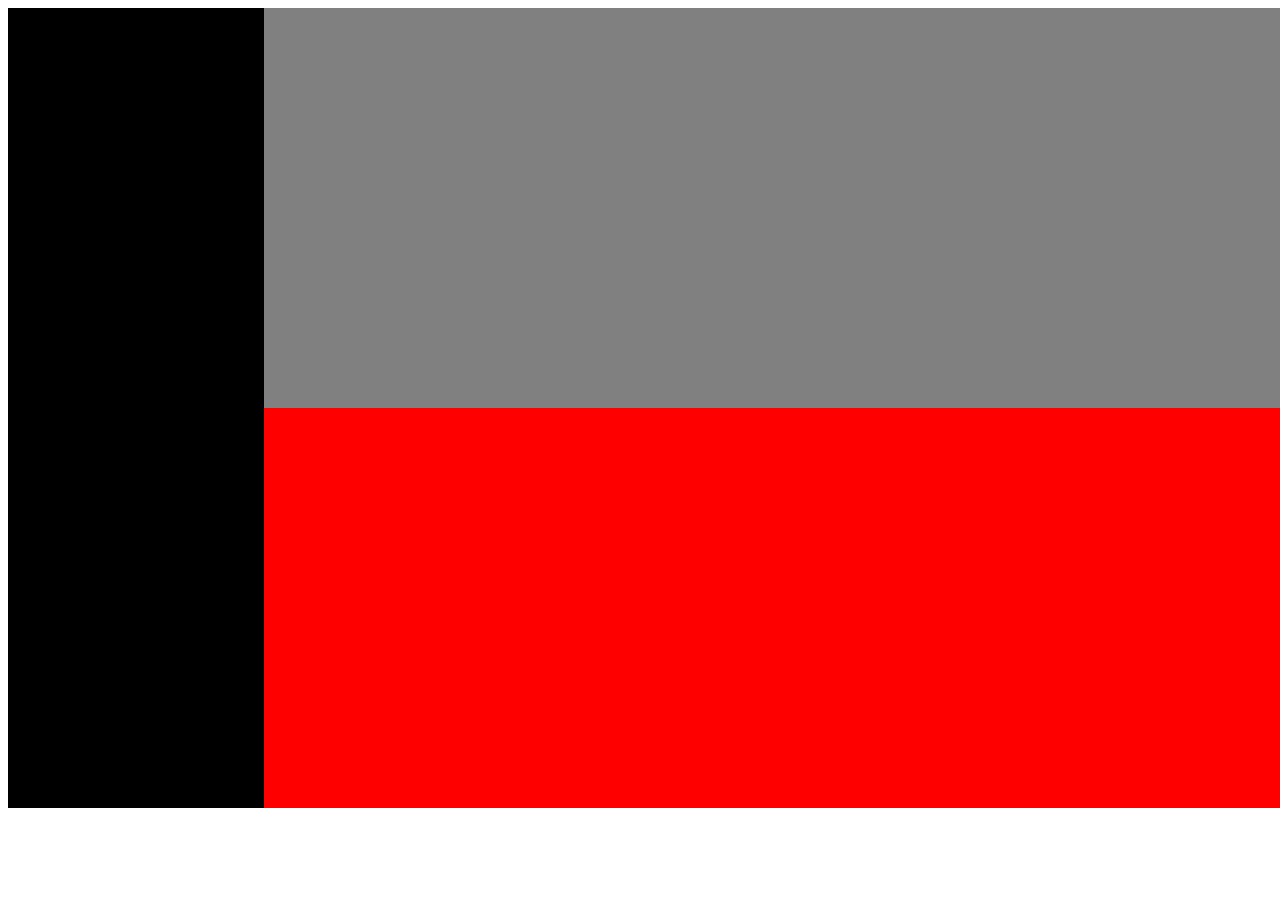
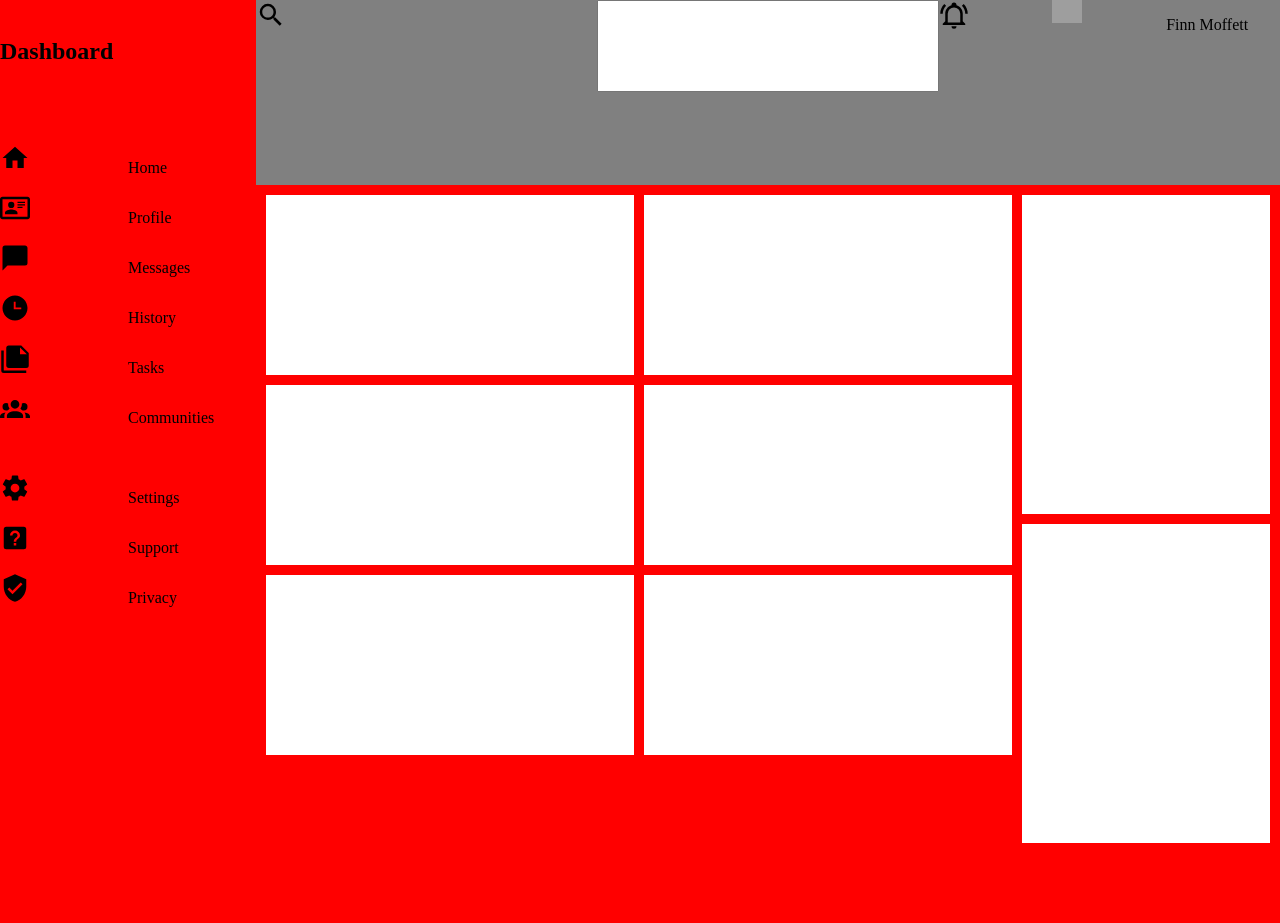
Before and after one commit to thecodingrunner/admin-dashboard, a plain HTML site: page index.html in a window 1280 px wide. Before the commit the page ends 808 px from the top, so only its background shows below. Drawn offline with Linux system fonts and the light colour scheme; grey boxes are pictures that could not be loaded.

Commit message:
Add features such as logos to the page
Added features such as logos and text to the page. Added the child
grids for each area. Adjusted relative sizes of grids.

```diff
--- a/index.html
+++ b/index.html
@@ -7,8 +7,87 @@
   <link rel="stylesheet" href="style.css">
 </head>
 <body>
-  <div class="sidebar"></div>
-  <div class="header"></div>
-  <div class="main"></div>
+  <div class="sidebar">
+    <div class="side1">
+      <img src="" alt="">
+      <h2>Dashboard</h2>
+    </div>
+    <div class="side2">
+      <ul>
+        <li>
+          <img src="Images/home.svg" alt="home">
+          <p>Home</p>
+        </li>
+        <li>
+          <img src="Images/card-account-details-outline.svg" alt="profile">
+          <p>Profile</p>
+        </li>
+        <li>
+          <img src="Images/message.svg" alt="messages">
+          <p>Messages</p>
+        </li>
+        <li>
+          <img src="Images/clock-time-three.svg" alt="history">
+          <p>History</p>
+        </li>
+        <li>
+          <img src="Images/note-multiple.svg" alt="tasks">
+          <p>Tasks</p>
+        </li>
+        <li>
+          <img src="Images/account-group.svg" alt="communities">
+          <p>Communities</p>
+        </li>
+      </ul>
+    </div>
+    <div class="side3">
+      <ul>
+        <li>
+          <img src="Images/cog.svg" alt="settings">
+          <p>Settings</p>
+        </li>
+        <li>
+          <img src="Images/help-box.svg" alt="support">
+          <p>Support</p>
+        </li>
+        <li>
+          <img src="Images/shield-check.svg" alt="privacy">
+          <p>Privacy</p>
+        </li>
+      </ul>
+    </div>
+  </div>
+
+  <div class="header">
+    <div class="nav">
+      <div class="search">
+        <img src="Images/magnify.svg" alt="search" id="search">
+        <input type="search">
+      </div>
+      <div class="notifications">
+        <img src="Images/bell-ring-outline.svg" alt="notifications">
+        <img src="Images/portrait-edit.png" alt="profile" id="profile">
+        <p>Finn Moffett</p>
+      </div>
+    </div>
+    <div class="intro">
+      <div class="profile"></div>
+      <div class="buttons"></div>
+    </div>
+  </div>
+  <div class="main">
+    <div class="articles">
+      <div class="article"></div>
+      <div class="article"></div>
+      <div class="article"></div>
+      <div class="article"></div>
+      <div class="article"></div>
+      <div class="article"></div>
+    </div>
+    <div class="other">
+      <div class="announcements"></div>
+      <div class="trending"></div>
+    </div>
+  </div>
 </body>
 </html>
--- a/style.css
+++ b/style.css
@@ -1,27 +1,120 @@
 html,
 body {
-  height: 100vh;
-  width: 100vw;
+  margin: 0px;
+  border: 0px;
+  padding: 0px;
 }
 
 body {
   display: grid;
   grid-template-columns: 1fr 4fr;
-
+  grid-template-rows: 1fr 4fr;
 }
 
 .sidebar {
-  background-color: black;
+  background-color: red;
+  color: black;
   grid-column: 1 / 2;
   grid-row: 1 / 3;
+  display: grid;
+  grid-template-rows: 1.5fr 4fr 6fr;
+  gap: 30px;
+  /* height: 1vh; */
 }
 
 .header {
   background-color: grey;
   grid-column: 2 / 3;
+  display: grid;
+  grid-template-rows: 1fr 1fr;
+  /* height: 150px; */
 }
 
 .main {
   background-color: red;
   grid-column: 2 / 3;
+  display: grid;
+  grid-template-columns: 3fr 1fr;
+  padding: 10px 10px 10vh;
+  gap: 10px;
 }
+
+.articles {
+  display: grid;
+  grid-template-columns: repeat(auto-fit, minmax(280px, 1fr));
+  grid-template-rows: repeat(auto-fit, 180px);
+  gap: 10px;
+}
+
+.other {
+  display: grid;
+  grid-template-rows: 1fr 1fr;
+  gap: 10px;
+}
+
+.nav {
+  display: grid;
+  grid-template-columns: 2fr 1fr;
+}
+
+.intro {
+  display: grid;
+  grid-template-columns: 1fr 1fr;
+}
+
+ul {
+  list-style-type: none;
+  padding: 0px;
+  margin: 0px;
+}
+
+.article {
+  background-color: white;
+}
+
+.announcements,
+.trending {
+  background-color: white;
+}
+
+/* .side1 {
+  height: 30px;
+} */
+
+/* h2 {
+  margin: 0px;
+} */
+
+.side2>ul {
+  display: grid;
+  grid-template-rows: repeat(5, 1fr);
+}
+
+img {
+  max-width: 30px;
+  max-height: 30px;
+}
+
+.side2>ul>li {
+  display: grid;
+  grid-template-columns: 1fr 1fr;
+}
+
+.side3>ul>li {
+  display: grid;
+  grid-template-columns: 1fr 1fr;
+}
+
+.notifications {
+  display: grid;
+  grid-template-columns: repeat(3, 1fr);
+}
+
+.search {
+  display: grid;
+  grid-template-columns: repeat(2, 1fr);
+}
+
+#search {
+
+}
```
Also changed, not shown: Images/account-group.svg (added), Images/bell-ring-outline.svg (added), Images/card-account-details-outline.svg (added), Images/clock-time-three.svg (added), Images/cog.svg (added), Images/eye-plus-outline.svg (added), Images/help-box.svg (added), Images/home.svg (added), Images/magnify.svg (added), Images/message.svg (added), Images/note-multiple.svg (added), Images/share-variant-outline.svg (added), Images/shield-check.svg (added), Images/star-plus-outline.svg (added), 2 other files.
